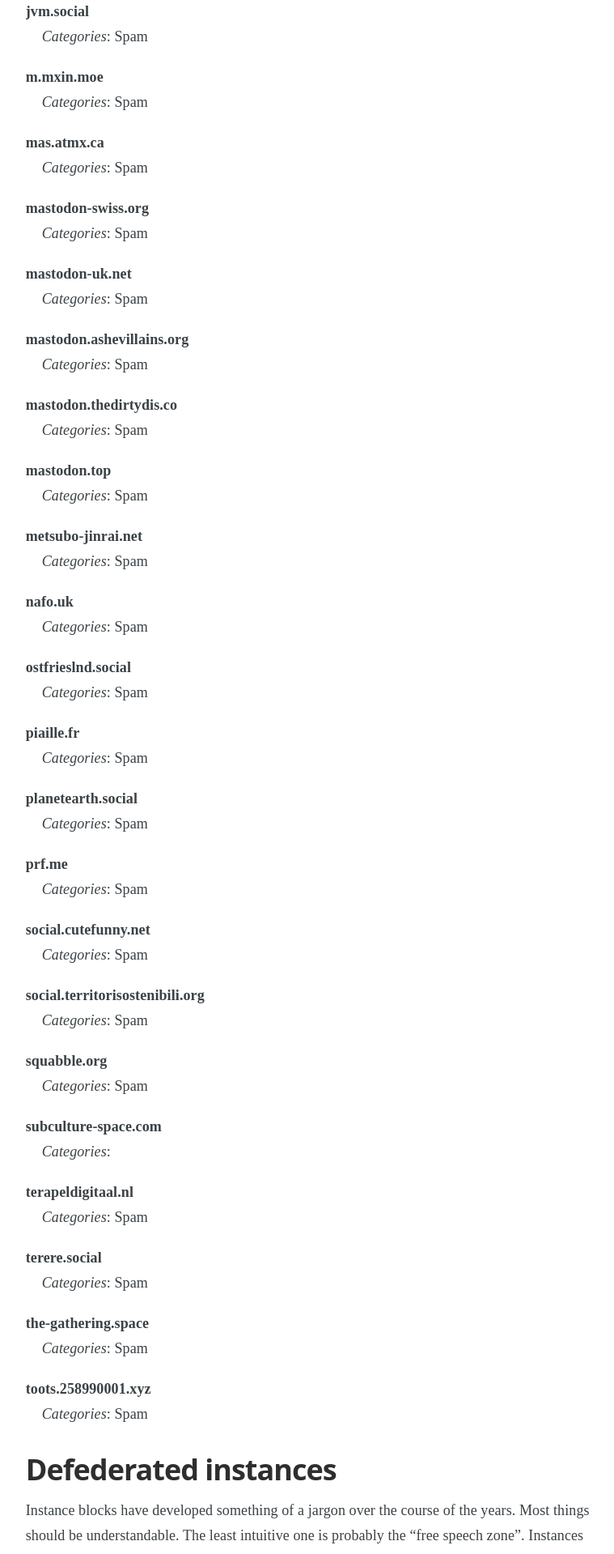
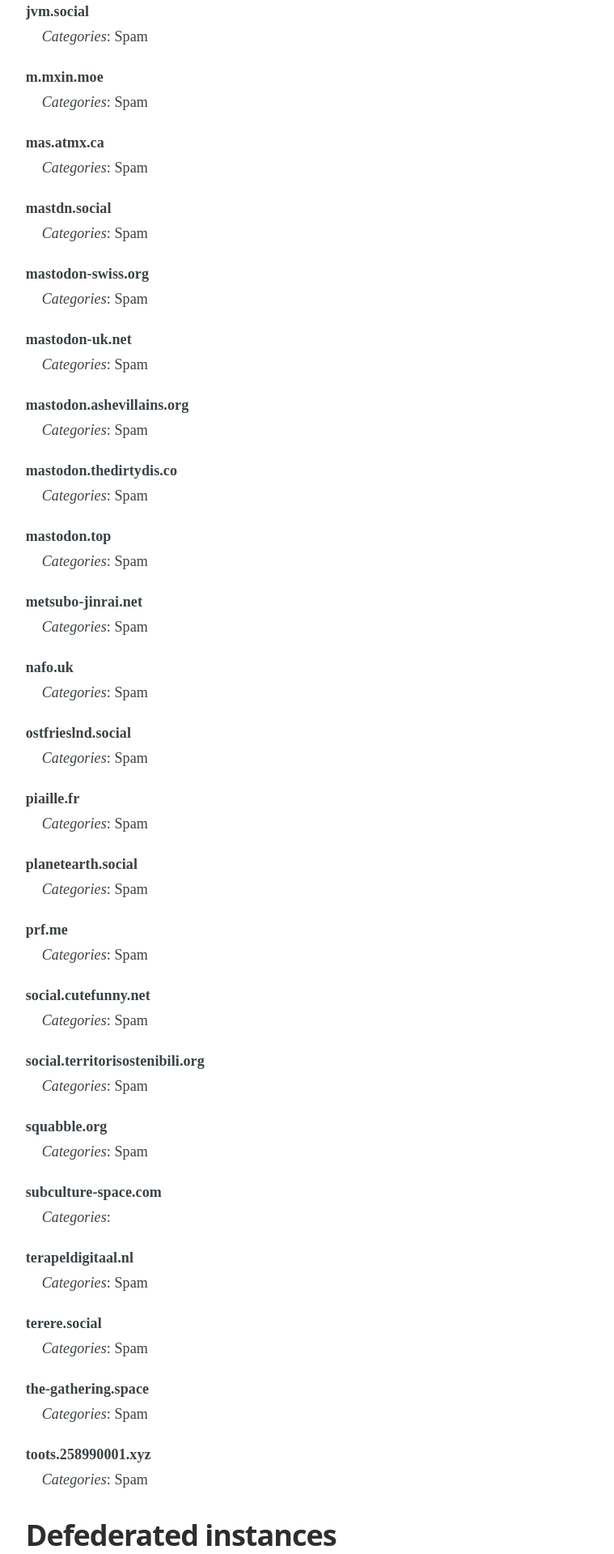
Before and after one commit to chaossocial/meta, a Jekyll site: the page built from federation.md, in a window 1280 px wide. Shown: the part 1721-3640 px from the top of the page at 81% size, without its empty margins (398-1157 px from the left). Built offline with Jekyll 4.4.1, drawn with Linux system fonts in a browser that asks for light colours; some of the changed text lies outside the part shown.

Commit message:
Limit mastdn.social

```diff
--- a/_data/limited_instances.json
+++ b/_data/limited_instances.json
@@ -98,6 +98,15 @@
   },
   {
     "instance": "mas.atmx.ca",
+    "tags": [
+      "SPAM"
+    ],
+    "receipts": [],
+    "comment_en": "",
+    "comment_de": ""
+  },
+  {
+    "instance": "mastdn.social",
     "tags": [
       "SPAM"
     ],
```
